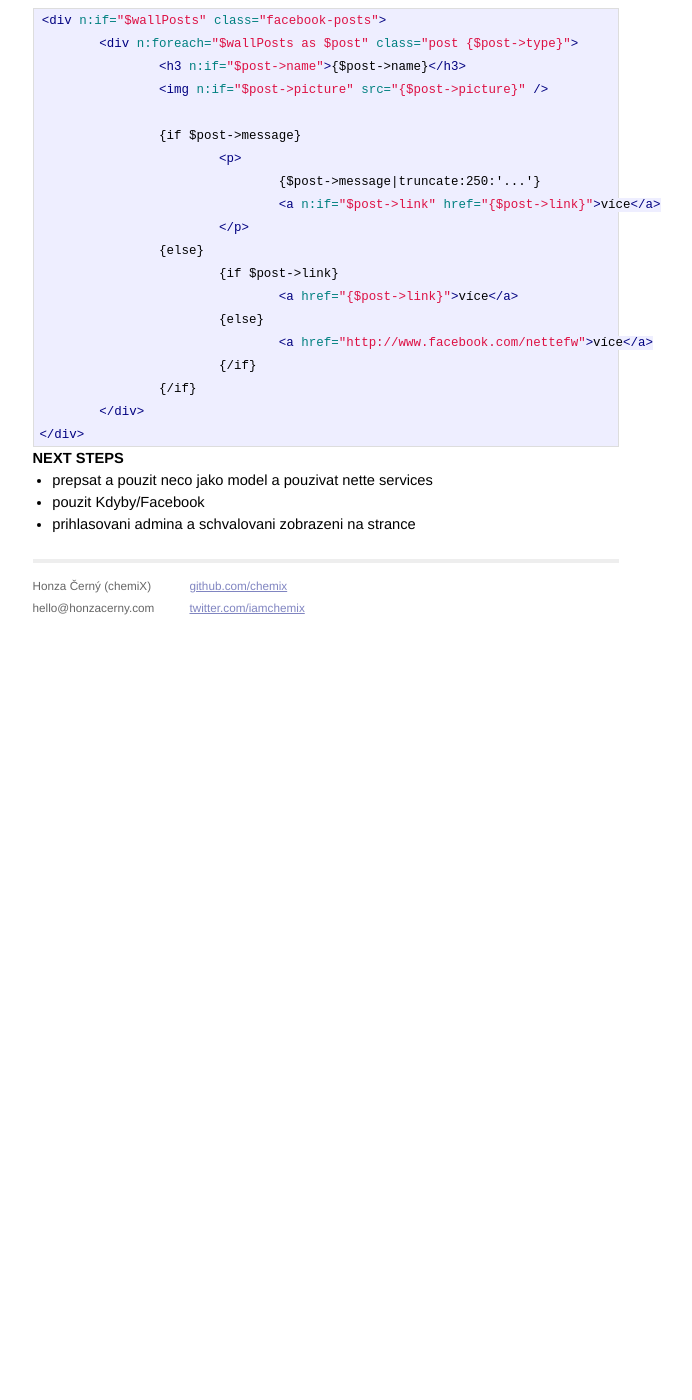
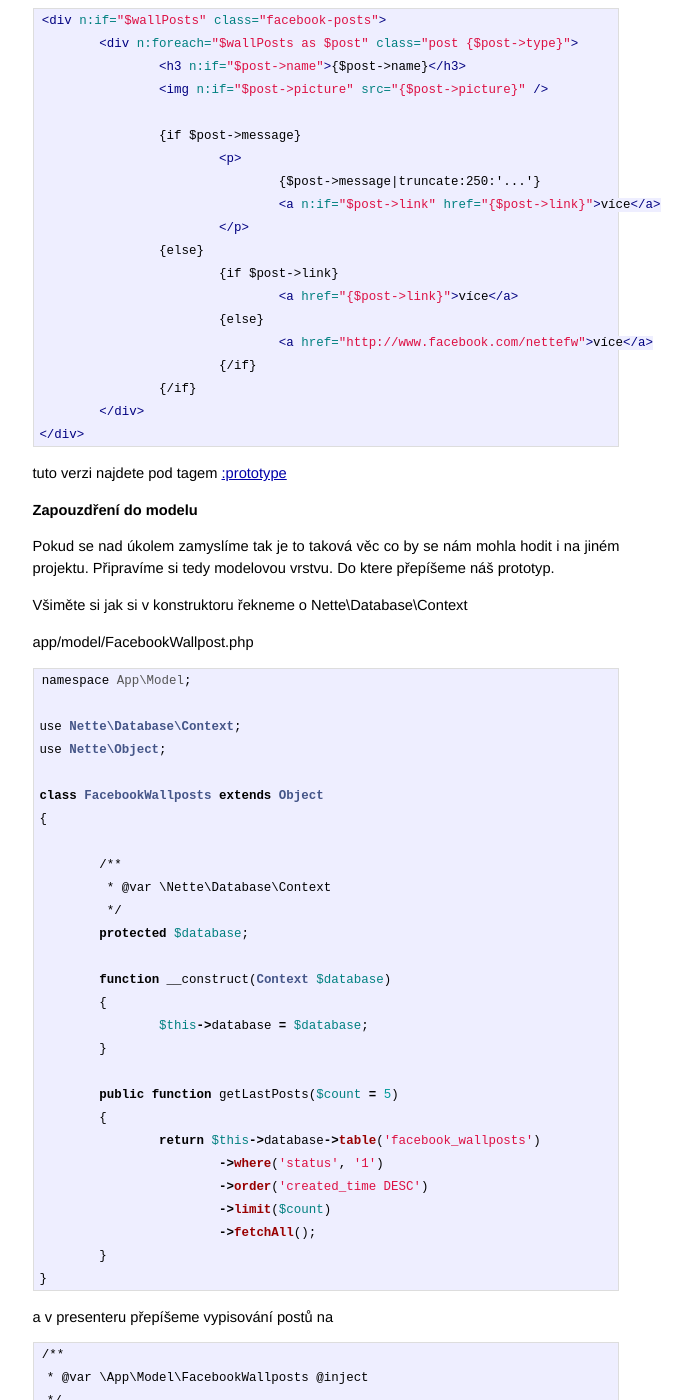
Before and after one commit to chemix/chemix.github.com, a Jekyll site: the page built from _posts/2014-06-13-nette-facebook-reader.md, in a window 1280 px wide and 1400 px high, scrolled down 9158 px. Shown: the whole window, without its empty margins (314-1006 px from the left). Built offline with Jekyll 4.4.1, drawn with Linux system fonts in a browser that asks for light colours; Markdown is read by kramdown in place of the engine named in the settings; before the commit the page ends 9788 px from its top, so only the background shows below that; some of the changed text lies outside the part shown.

Commit message:
Updated 2014-06-13-nette-facebook-reader.md

````diff
--- a/_posts/2014-06-13-nette-facebook-reader.md
+++ b/_posts/2014-06-13-nette-facebook-reader.md
@@ -433,6 +433,72 @@ a nesmíme zapomenout na přidání public property $database;
 </div>
 {% endhighlight %}
 
+tuto verzi najdete pod tagem [:prototype](https://github.com/chemix/Nette-Facebook-Reader/tree/prototype)
+
+Zapouzdření do modelu
+======================
+
+Pokud se nad úkolem zamyslíme tak je to taková věc co by se nám mohla hodit i na jiném projektu. Připravíme si tedy modelovou vrstvu. Do ktere přepíšeme náš prototyp.
+
+Všiměte si jak si v konstruktoru řekneme o Nette\Database\Context
+
+app/model/FacebookWallpost.php
+```php
+namespace App\Model;
+
+use Nette\Database\Context;
+use Nette\Object;
+
+class FacebookWallposts extends Object
+{
+
+	/**
+	 * @var \Nette\Database\Context
+	 */
+	protected $database;
+
+	function __construct(Context $database)
+	{
+		$this->database = $database;
+	}
+
+	public function getLastPosts($count = 5)
+	{
+		return $this->database->table('facebook_wallposts')
+			->where('status', '1')
+			->order('created_time DESC')
+			->limit($count)
+			->fetchAll();
+	}
+}
+```
+a v presenteru přepíšeme vypisování postů na
+
+```php
+/**
+ * @var \App\Model\FacebookWallposts @inject
+ */
+public $wallposts;
+
+public function renderDefault()
+{
+	$this->template->wallPosts = $this->wallposts->getLastPosts();
+}
+```
+
+Property $database jsme nahradili za $wallpost a změnili typ třídy co chceme po frameworku aby nám předal. Aby to celé fungovalo musíme ješte danou servisu zaregitrovat v config.neon
+
+```json
+services:
+	- App\Model\UserManager
+	- App\RouterFactory
+	router: @App\RouterFactory::createRouter
+	- App\Model\FacebookWallposts
+```
+
+To samé uděláme i s částí pro načítání dat z Facebooku.
+
+
 
 
 NEXT STEPS
````
